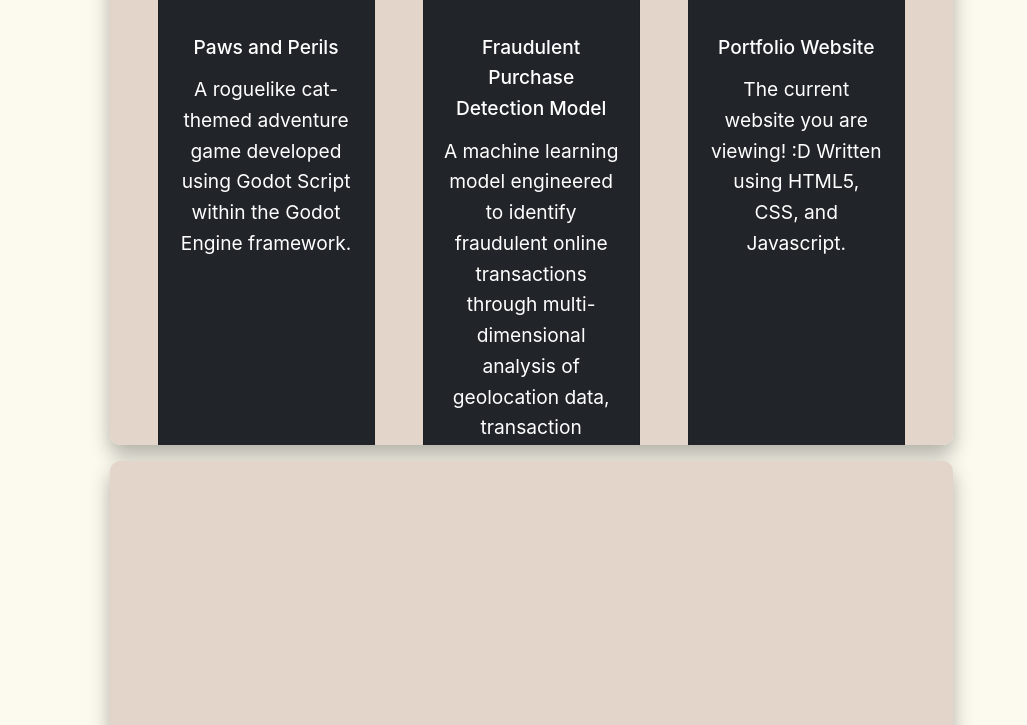
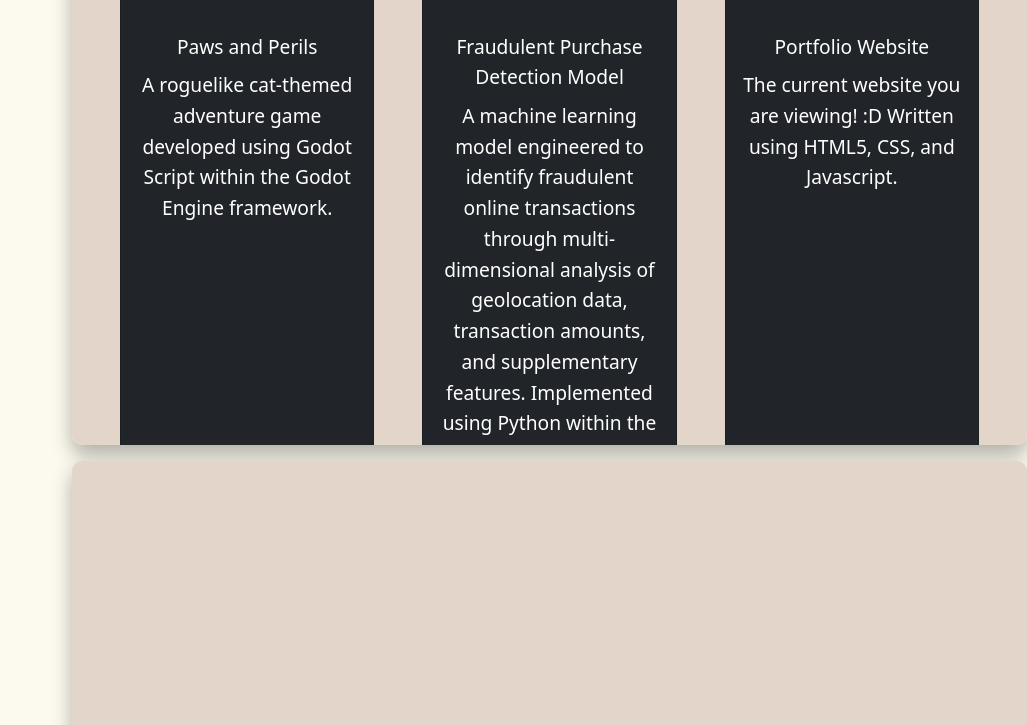
Before and after one commit to steven-weeden/Portfolio, a website: page index.html in a window 1280 px wide. Shown: the part 1987-2712 px from the top of the page, without its empty margins (253-1280 px from the left). Drawn offline with nearby package versions, Linux system fonts and the light colour scheme.

Commit message:
Bootstrap try 2?

```diff
--- a/index.html
+++ b/index.html
@@ -4,8 +4,7 @@
     <meta charset="UTF-8">
     <meta name="viewport" content="width=device-width, initial-scale=1.0">
     <title>Bootstrap 5 Starter</title>
-    <link rel="stylesheet" href="node_modules/bootstrap/dist/css/bootstrap.min.css">
-    <link rel="stylesheet" href="https://cdn.jsdelivr.net/npm/bootstrap@4.0.0/dist/css/bootstrap.min.css" integrity="sha384-Gn5384xqQ1aoWXA+058RXPxPg6fy4IWvTNh0E263XmFcJlSAwiGgFAW/dAiS6JXm" crossorigin="anonymous">
+    <link href="https://cdn.jsdelivr.net/npm/bootstrap@5.3.7/dist/css/bootstrap.min.css" rel="stylesheet" integrity="sha384-LN+7fdVzj6u52u30Kp6M/trliBMCMKTyK833zpbD+pXdCLuTusPj697FH4R/5mcr" crossorigin="anonymous">
     <link rel="stylesheet" href="assets/css/stylesheet.css">
     <link rel="stylesheet" href="assets/css/styles.css">
 </head>
@@ -257,7 +256,7 @@
 <!---------------------------------Contact^-------------------------------------->
 
     <script src="assets/js/index.js"></script>
-    <script src="https://cdn.jsdelivr.net/npm/bootstrap@4.0.0/dist/js/bootstrap.min.js" integrity="sha384-JZR6Spejh4U02d8jOt6vLEHfe/JQGiRRSQQxSfFWpi1MquVdAyjUar5+76PVCmYl" crossorigin="anonymous"></script>
+    <script src="https://cdn.jsdelivr.net/npm/bootstrap@5.3.7/dist/js/bootstrap.bundle.min.js" integrity="sha384-ndDqU0Gzau9qJ1lfW4pNLlhNTkCfHzAVBReH9diLvGRem5+R9g2FzA8ZGN954O5Q" crossorigin="anonymous"></script>
 
 
 </body>
```
